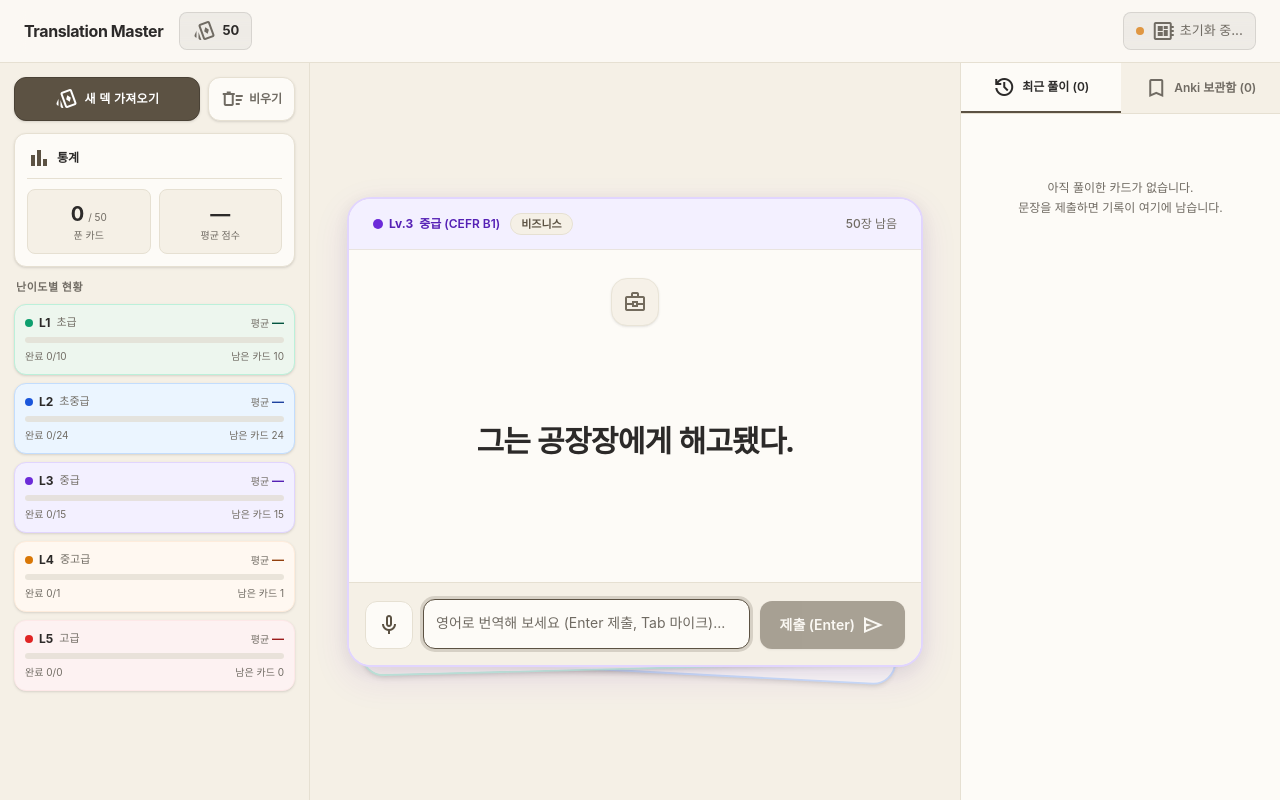
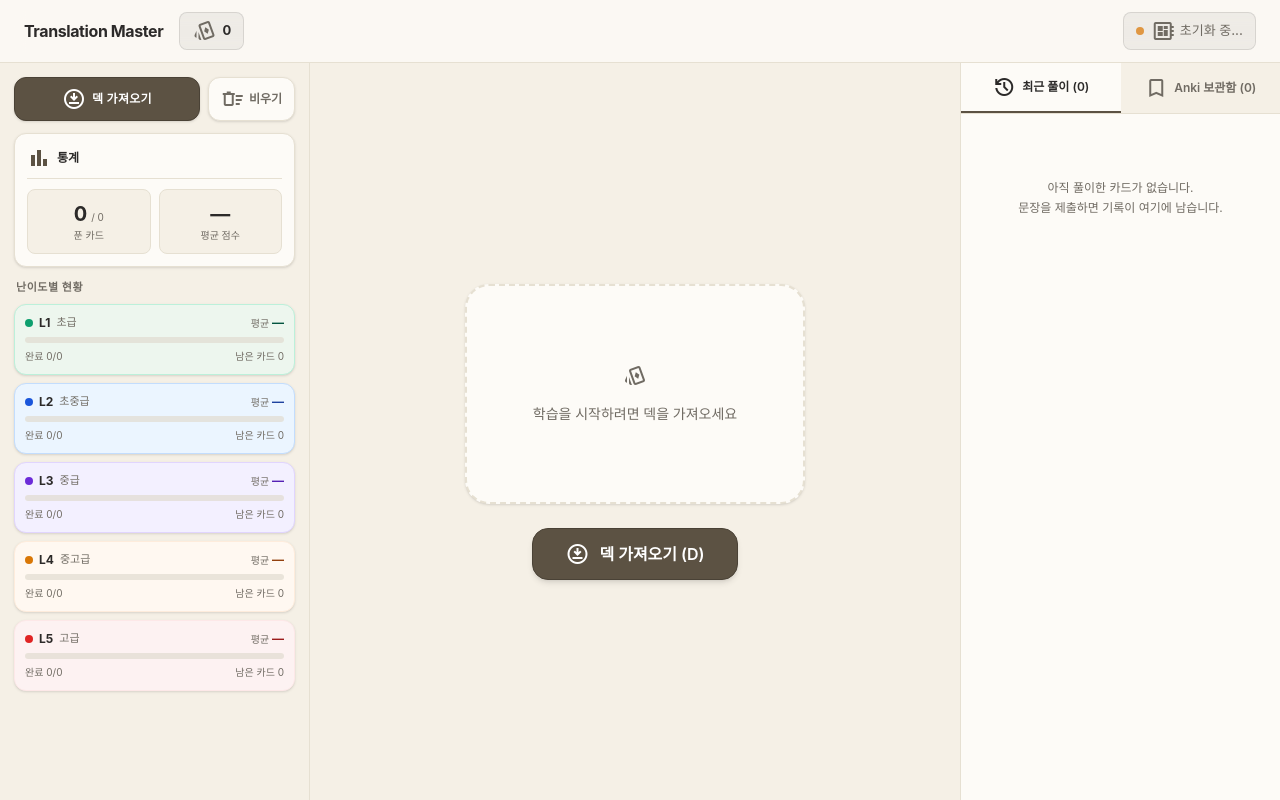
Before and after one commit to lee04jinwoo-sys/translation-game, a React (Vite) app: page / in a window 1280 px wide. Built offline with nearby package versions, Linux system fonts and the light colour scheme; a web font is replaced by a local one.

Commit message:
feat: Start app with clean 0-card deck and consolidate fetch buttons into unified 덱 가져오기 (D)

```diff
--- a/src/App.tsx
+++ b/src/App.tsx
@@ -156,8 +156,6 @@ export function App() {
     }
   }, []);
 
-  // Initial draw
-  useEffect(() => { drawCards(); }, [drawCards]);
 
   // Init Web Worker for AI Embeddings
   useEffect(() => {
--- a/src/components/CardGame.tsx
+++ b/src/components/CardGame.tsx
@@ -74,7 +74,6 @@ export const CardGame: React.FC<CardGameProps> = ({
   deckAnimClass,
   cardAnimClass,
   targetCount,
-  onDrawCards,
   onOpenConfig,
   onSubmit,
   onNext,
@@ -440,26 +439,16 @@ export const CardGame: React.FC<CardGameProps> = ({
               {deckError ? 'error' : 'playing_cards'}
             </span>
             <p className={`${deckError ? 'text-[#e02424]' : 'text-[#706b63]'} text-sm break-all font-medium`}>
-              {deckError ? `에러: ${deckError}` : '카드를 모두 소진했습니다'}
+              {deckError ? `에러: ${deckError}` : '학습을 시작하려면 덱을 가져오세요'}
             </p>
           </div>
-          <div className="flex gap-3">
-            <button
-              onClick={onDrawCards}
-              className="flex items-center gap-2 h-12 px-6 rounded-2xl bg-[#5c5243] hover:bg-[#4a4236] text-white text-base font-semibold transition-all shadow-md"
-            >
-              <span className="material-symbols-outlined text-[22px]">playing_cards</span>
-              새 덱 가져오기 ({targetCount}장)
-            </button>
-            <button
-              onClick={onOpenConfig}
-              className="flex items-center gap-2 h-12 px-5 rounded-2xl bg-[#fdfbf7] hover:bg-[#eae3d5] text-[#2c2a29] text-base font-semibold transition-all border border-[#e6e0d2] shadow-sm"
-              title="조건 설정 (D)"
-            >
-              <span className="material-symbols-outlined text-[20px]">tune</span>
-              설정 (D)
-            </button>
-          </div>
+          <button
+            onClick={onOpenConfig}
+            className="flex items-center justify-center gap-2.5 h-13 px-8 rounded-2xl bg-[#5c5243] hover:bg-[#4a4236] text-white text-base font-semibold transition-all shadow-md active:scale-95 border border-[#4a4236]"
+          >
+            <span className="material-symbols-outlined text-[22px]">download_for_offline</span>
+            <span>덱 가져오기 (D)</span>
+          </button>
         </div>
       )}
 
--- a/src/components/LeftSidebar.tsx
+++ b/src/components/LeftSidebar.tsx
@@ -27,8 +27,8 @@ export const LeftSidebar: React.FC<LeftSidebarProps> = ({
           onClick={onOpenConfig}
           className="flex-1 flex items-center justify-center gap-1.5 h-11 py-2.5 px-3 rounded-xl bg-[#5c5243] hover:bg-[#4a4236] text-white font-semibold text-xs tracking-wide transition-all shadow-sm active:scale-[0.99] border border-[#4a4236]"
         >
-          <span className="material-symbols-outlined text-[18px]">playing_cards</span>
-          <span>새 덱 가져오기</span>
+          <span className="material-symbols-outlined text-[18px]">download_for_offline</span>
+          <span>덱 가져오기</span>
         </button>
         <button
           onClick={onClearDeck}
```
